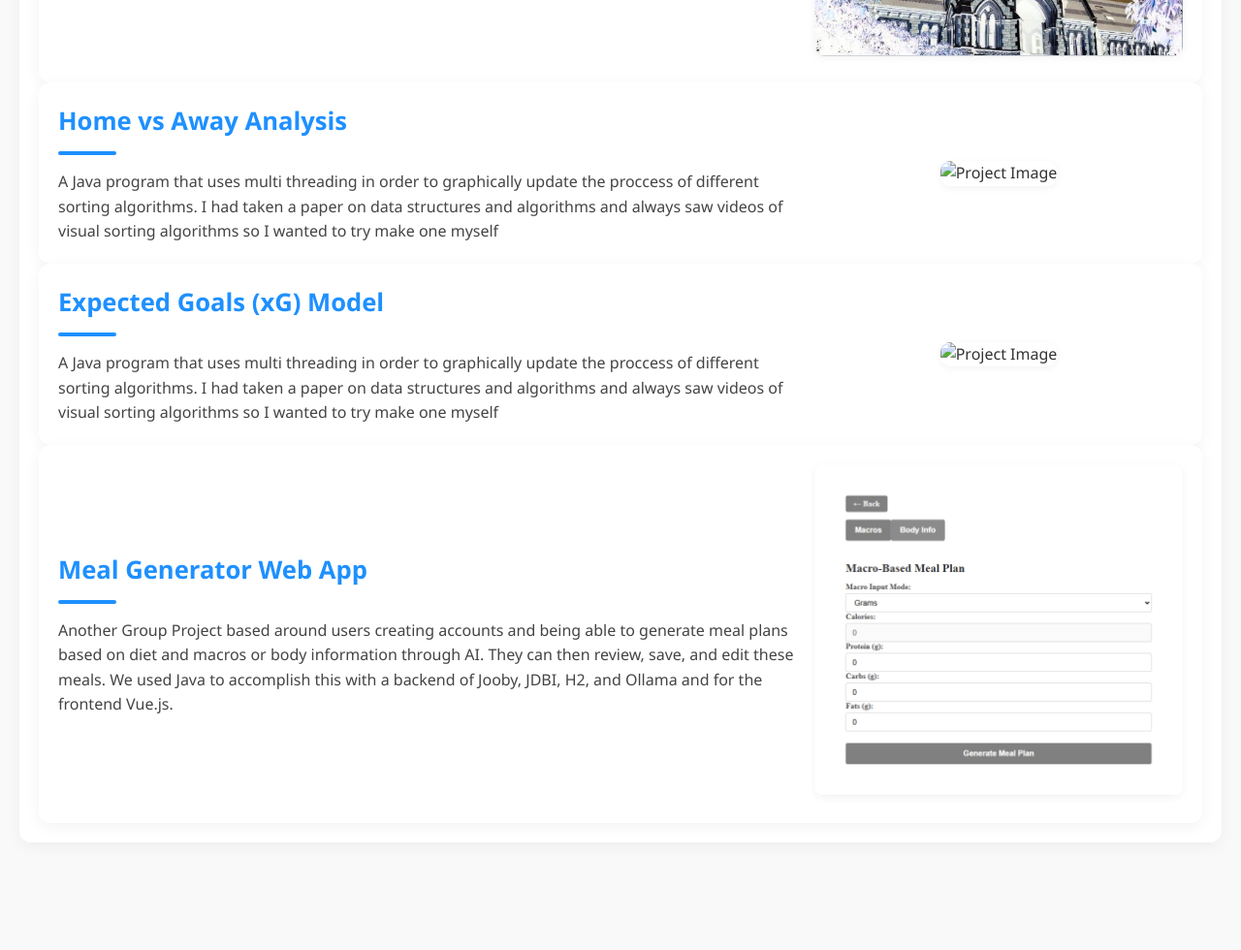
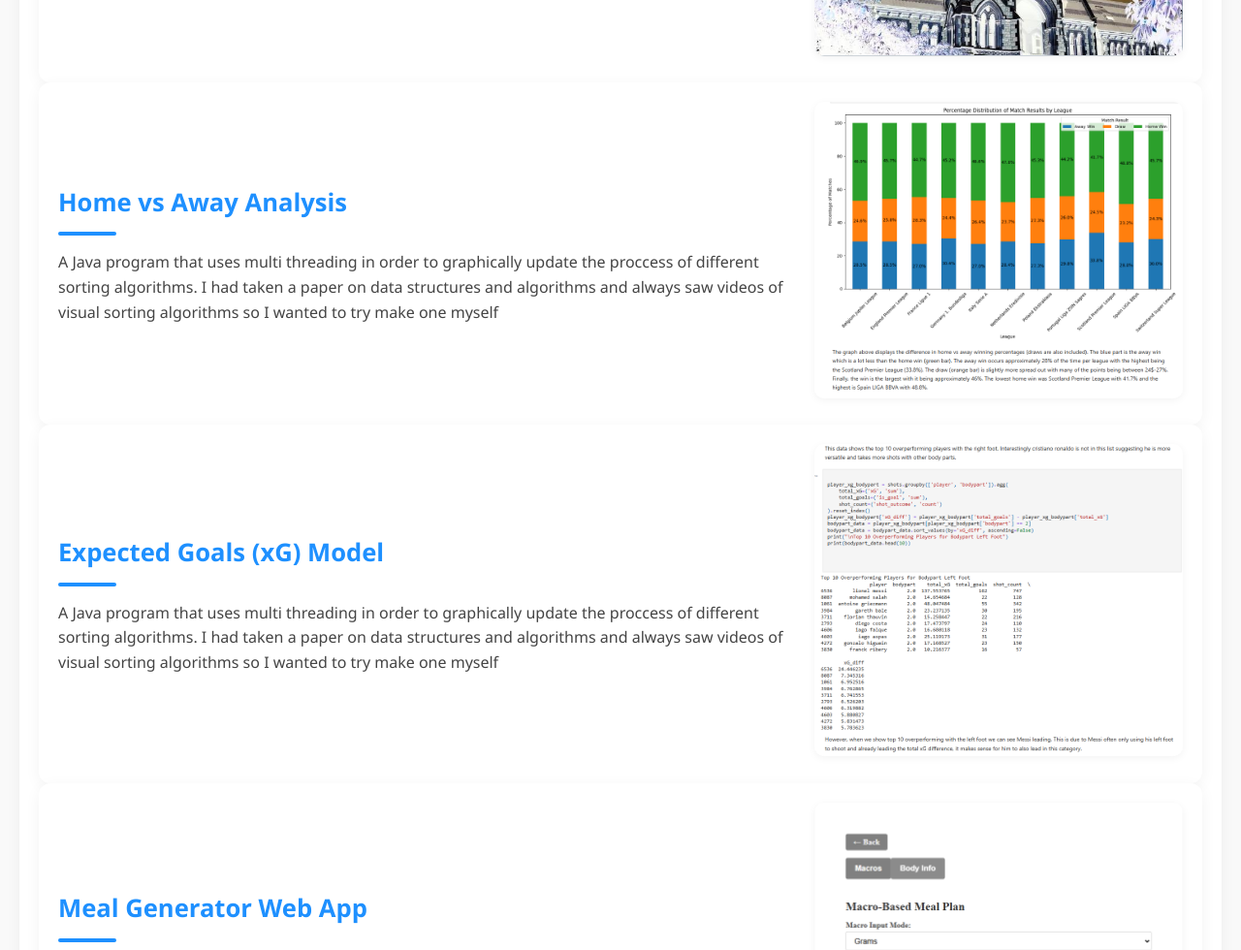
Before and after one commit to damianfraser/damianfraser.github.io, a plain HTML site: page index.html in a window 1280 px wide. Shown: the part 1014-1994 px from the top of the page at 97% size. Before the commit the page ends 1903 px from the top, so only its background shows below. Drawn offline with Linux system fonts and the light colour scheme.

Commit message:
added more images

```diff
--- a/index.html
+++ b/index.html
@@ -23,7 +23,7 @@
                 <p class="project_description">A website that contains a data base of NZ birds that can be filtered to the users preference. All the filtering and search functions are done in JS and allow the page to load and delete components depending on user input.</p>
             </div>
             <div class="project-image">
-                <img src="images/updateBird.PNG" alt="Project Image">
+                <img src="images/updateBird.png" alt="Project Image">
             </div>
         <div class="project">
             <div class="project-details">
```
Also changed, not shown: images/homeAdvantage.png (added), images/xGModel.png (added).
